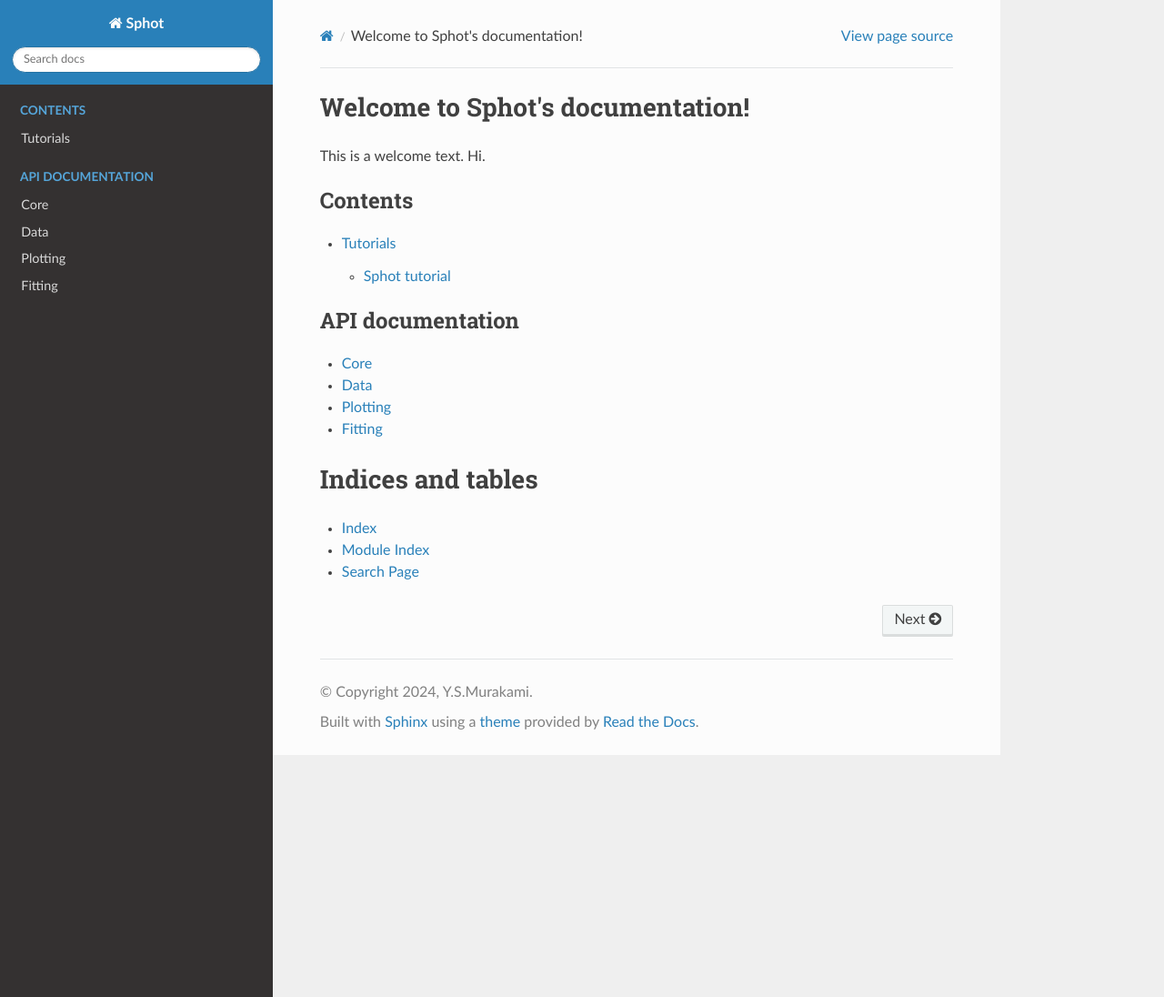
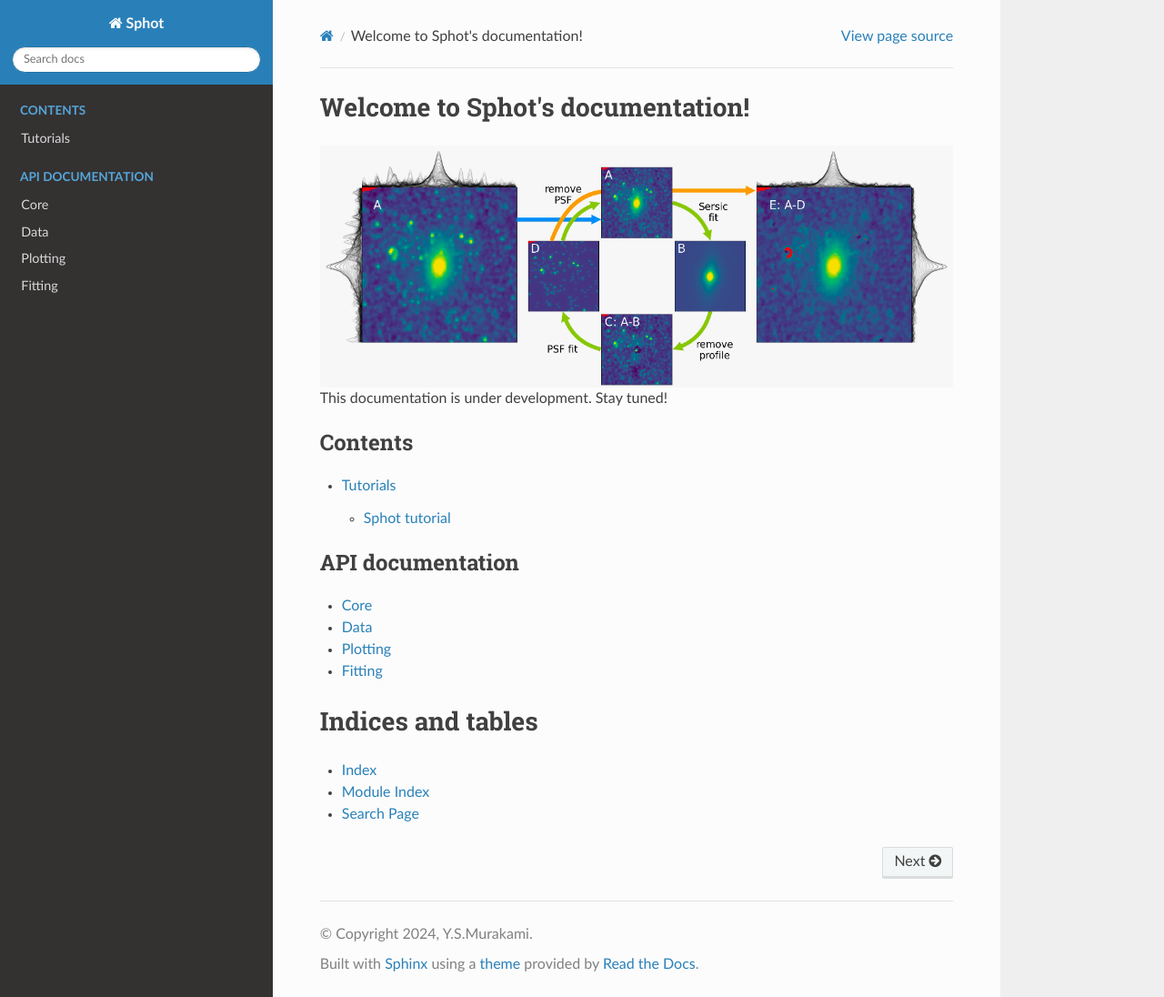
Before and after one commit to SterlingYM/sphot, a Sphinx documentation site: the page built from docs/index.rst, in a window 1280 px wide and 1096 px high. Shown: the whole window at 91% size. Built offline with Sphinx 7.4.7 and the Read the Docs theme 2.0.0, drawn with Linux system fonts in a browser that asks for light colours.

Commit message:
update docs

```diff
--- a/docs/index.rst
+++ b/docs/index.rst
@@ -6,7 +6,12 @@
 Welcome to Sphot's documentation!
 =================================
 
-This is a welcome text. Hi.
+.. image:: images/sample.jpg
+   :alt: Example image
+   :width: 100%
+   :align: center
+
+This documentation is under development. Stay tuned!
 
 .. toctree::
    :maxdepth: 2
--- a/docs/readthedocs_requirements.txt
+++ /dev/null
@@ -1,3 +0,0 @@
-sphinx>=1.4
-ipykernel
-nbsphinx
```
Also changed, not shown: docs/images/sample.jpg (added), 14 other files.
